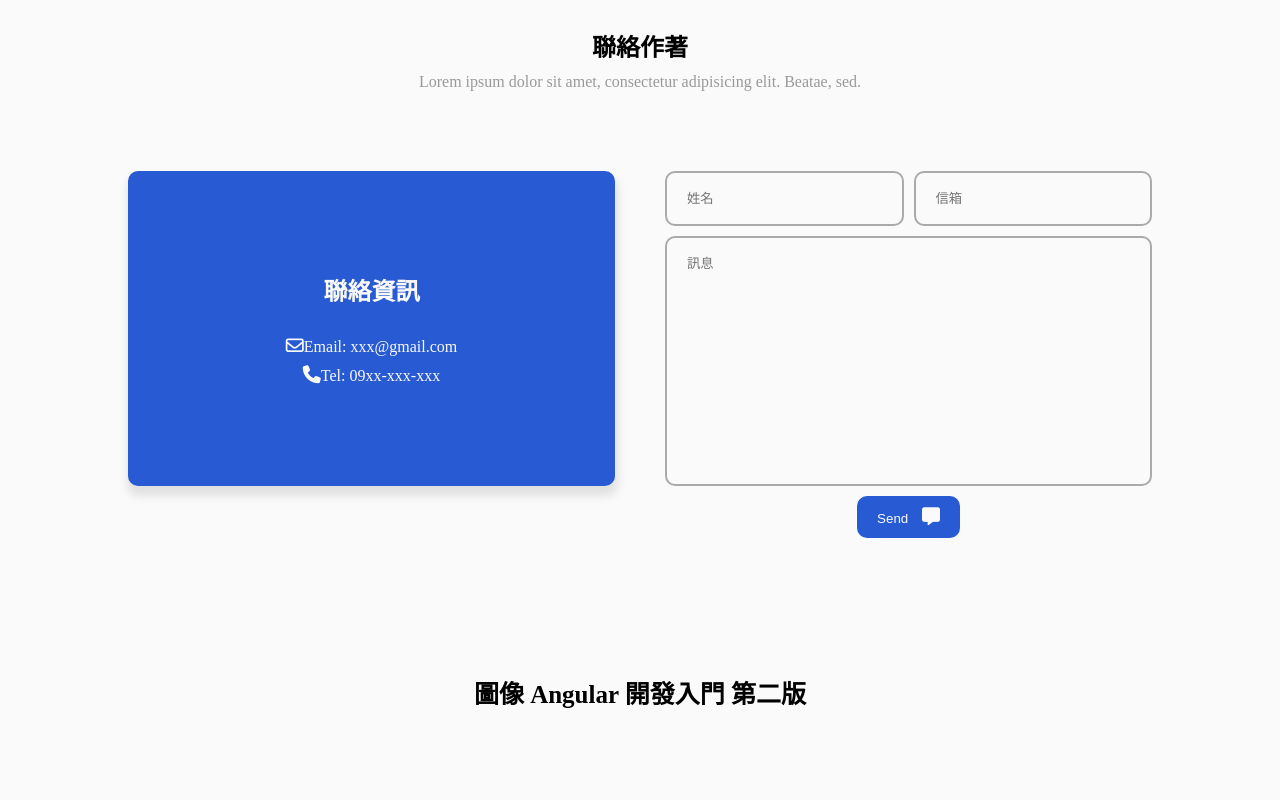
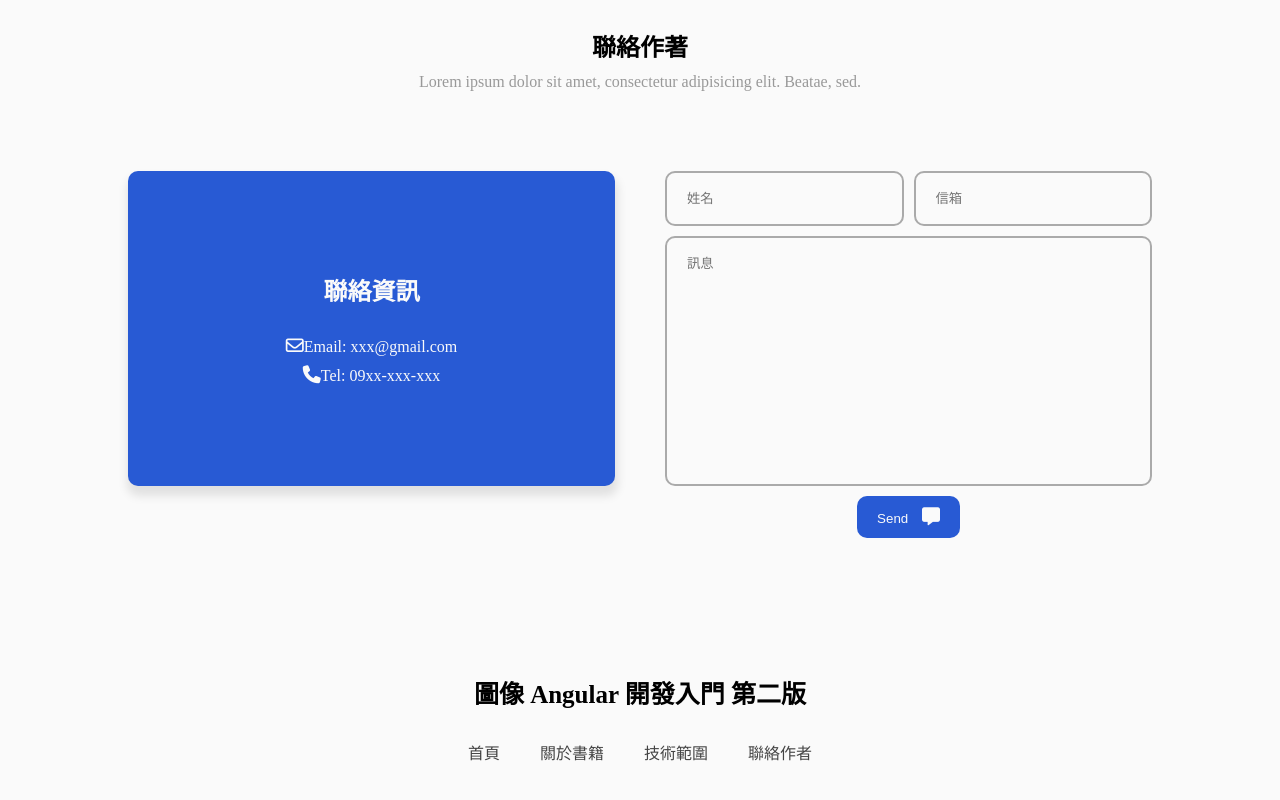
Before and after one commit to chaayui56/mcu-113-1-web-13131005, a plain HTML site: page src/index.html in a window 1280 px wide. Shown: the part 1908-2708 px from the top of the page. Before the commit the page ends 2658 px from the top, so only its background shows below. Drawn offline with Linux system fonts and the light colour scheme.

Commit message:
feat(footer): 頁尾選單樣式實作

```diff
--- a/src/index.html
+++ b/src/index.html
@@ -151,7 +151,20 @@
       </main>
       <footer>
         <div class="top-footer">圖像 Angular 開發入門 第二版</div>
-
+        <u1 class="footer-menu">
+          <li class="menu-item">
+            <a href="#home">首頁</a>
+          </li>
+          <li class="menu-item">
+            <a href="#about">關於書籍</a>
+          </li>
+          <li class="menu-item">
+            <a href="#skill">技術範圍</a>
+          </li>
+          <li class="menu-item">
+            <a href="#contact">聯絡作者</a>
+          </li>
+        </u1>
       </footer>
     </div>
     <script src="main.js"></script>
--- a/src/scss/_footer.scss
+++ b/src/scss/_footer.scss
@@ -10,4 +10,19 @@ footer {
     font-size: 25px;
     font-weight: 600;
   }
+
+  .footer-menu {
+    display: flex;
+
+    .menu-item {
+      list-style: none;
+
+      a {
+        text-decoration: none;
+        color: var(--text-color);
+        font-weight: 500;
+        margin-inline: 20px;
+      }
+    }
+  }
 }
```
Also changed, not shown: src/style.min.css, 1 other file.
